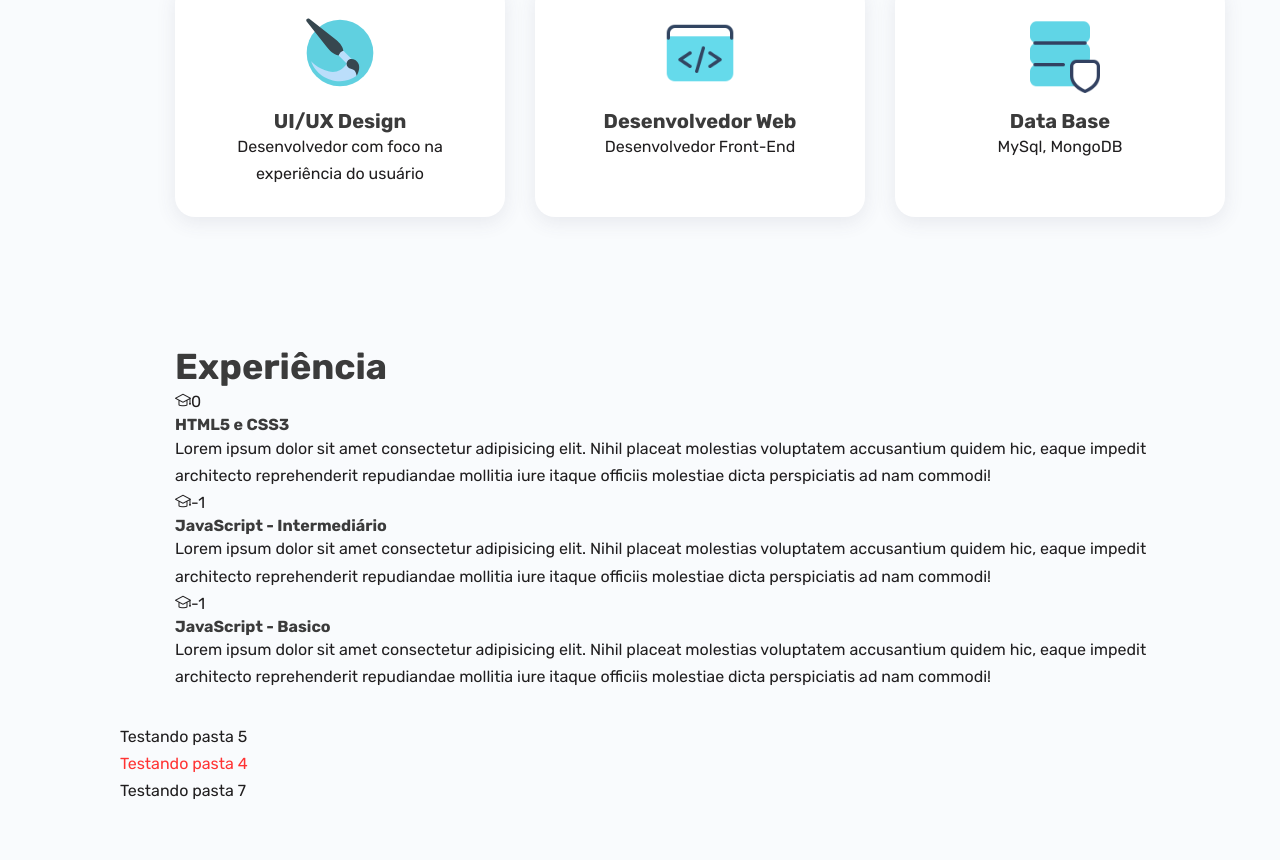
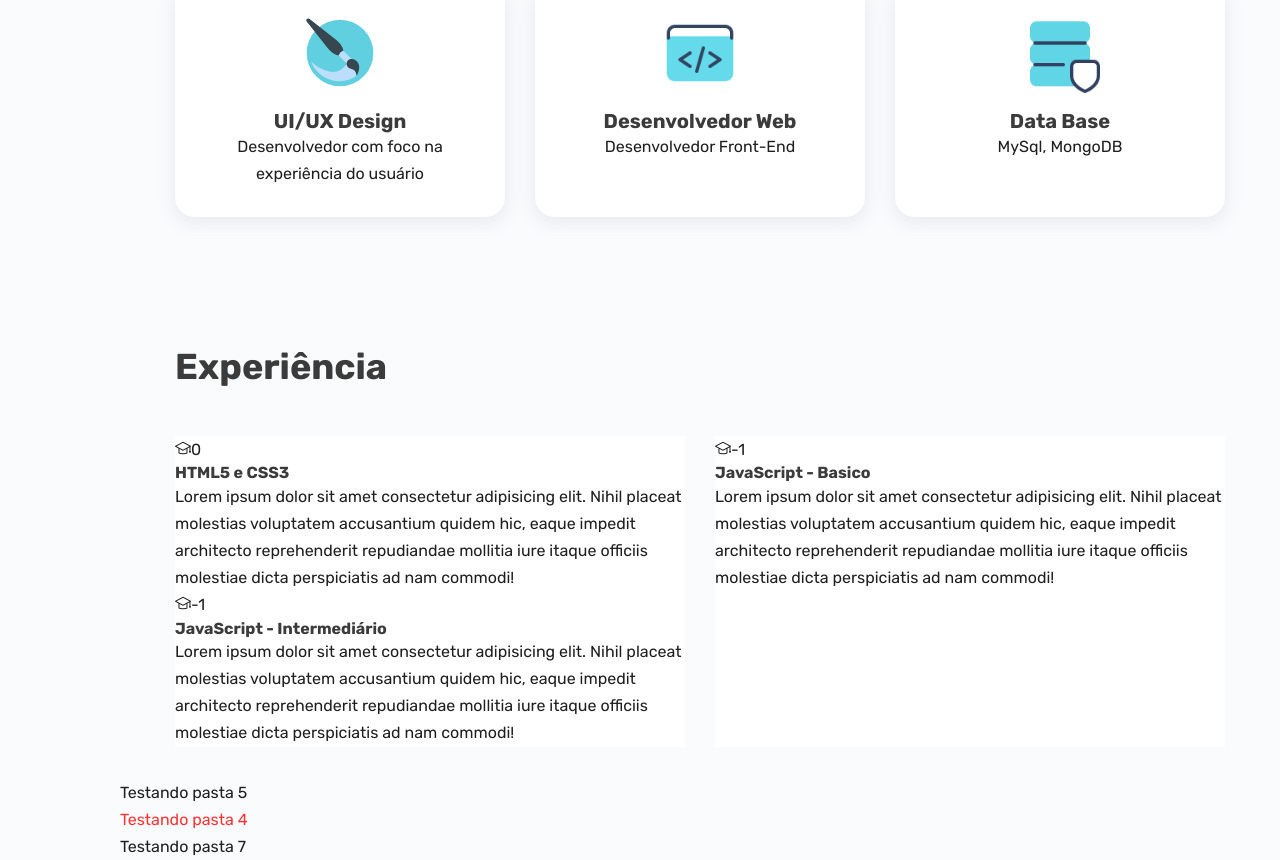
Before and after one commit to ismaelvieira12/Portifolio, a React (Vite) app: page / in a window 1280 px wide. Shown: the part 1640-2500 px from the top of the page. Before the commit the page ends 2444 px from the top, so only its background shows below. Built offline with nearby package versions, Linux system fonts and the light colour scheme; a web font is replaced by a local one.

Commit message:
Add o estilo da parte do Resume

```diff
--- a/src/components/resume/Resume.jsx
+++ b/src/components/resume/Resume.jsx
@@ -2,6 +2,7 @@ import React from 'react';
 import "../resume/resume.css";
 import Data from './Data';
 import Card from './Card';
+
 
 const Resume = () => {
   return (
--- a/src/components/resume/resume.css
+++ b/src/components/resume/resume.css
@@ -1,3 +1,9 @@
-.teste{
-    color: rgb(11, 255, 11);
+.resume_container{
+    margin-top: 3rem;
+    grid-template-columns: repeat(2, 1fr);
+    column-gap: 1.875rem;
 }
+
+.timeline{
+    background-color: var(--container-color);
+}
```
